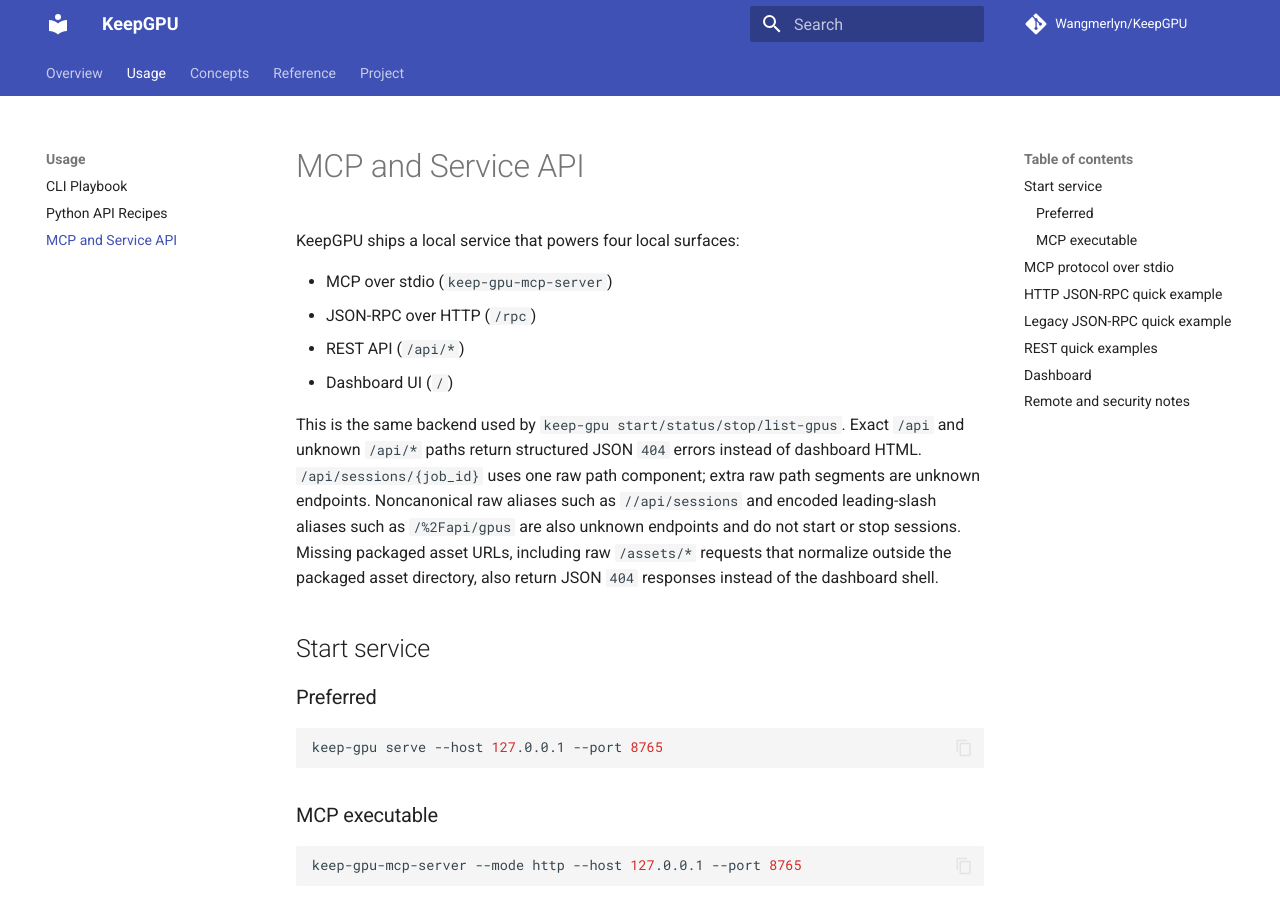
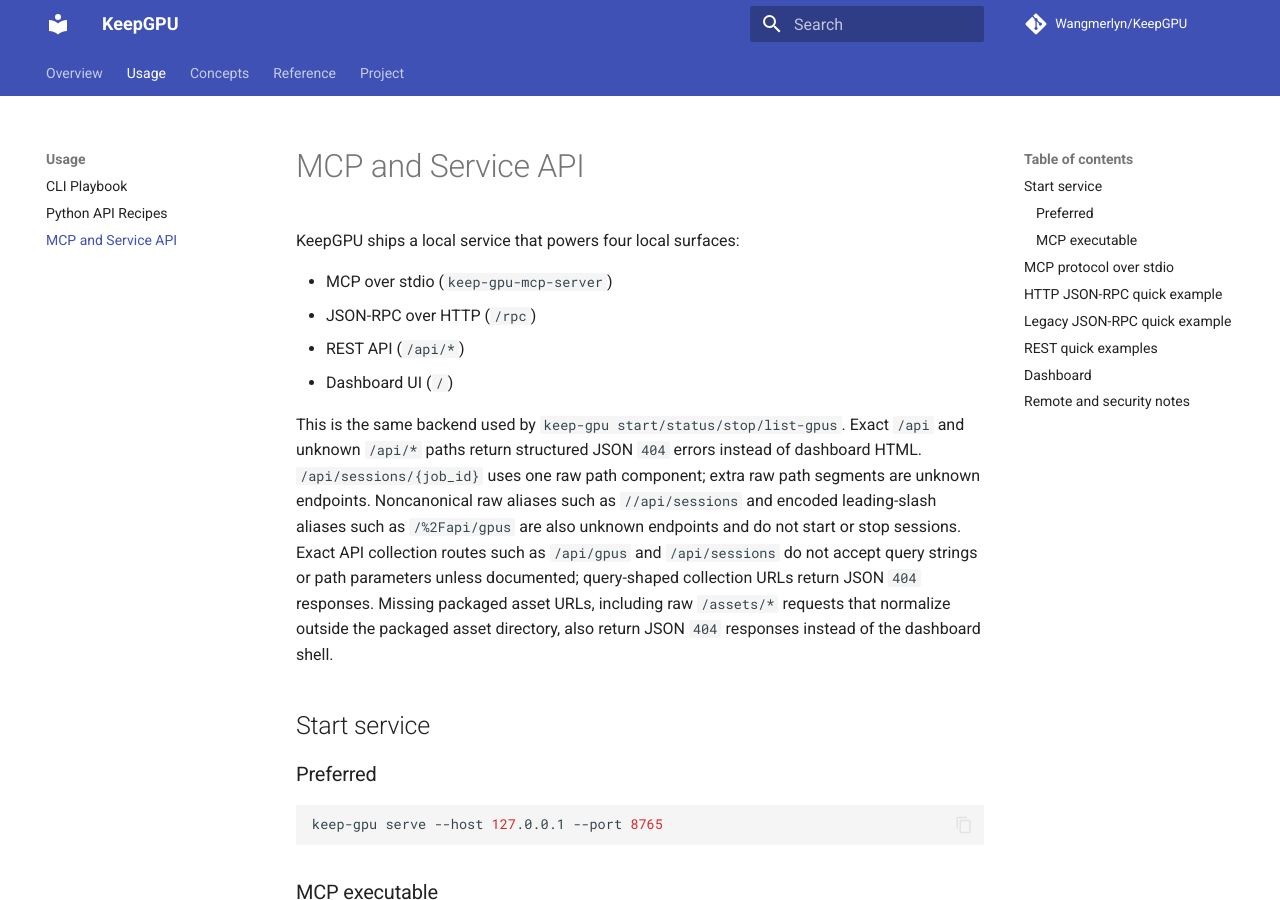
Before and after one commit to Wangmerlyn/KeepGPU, an MkDocs documentation site: the page built from docs/guides/mcp.md, in a window 1280 px wide and 900 px high. Built offline with MkDocs 1.6.1 and Material for MkDocs 9.7.7, drawn with Linux system fonts in a browser that asks for light colours; comment, search, counter and statistics services are not loaded.

Commit message:
fix(http): reject session collection query routes
Treat noncanonical /api/sessions collection query and parameter routes as structured JSON 404 responses.

```diff
--- a/docs/guides/mcp.md
+++ b/docs/guides/mcp.md
@@ -13,6 +13,9 @@
 extra raw path segments are unknown endpoints. Noncanonical raw aliases such as
 `//api/sessions` and encoded leading-slash aliases such as `/%2Fapi/gpus` are
 also unknown endpoints and do not start or stop sessions.
+Exact API collection routes such as `/api/gpus` and `/api/sessions` do not
+accept query strings or path parameters unless documented; query-shaped
+collection URLs return JSON `404` responses.
 Missing packaged asset URLs, including raw `/assets/*` requests that normalize
 outside the packaged asset directory, also return JSON `404` responses instead
 of the dashboard shell.
```
Also changed, not shown: AGENTS.md (+4 -2 lines), docs/reference/cli.md (+3 -0 lines), 2 other files.
